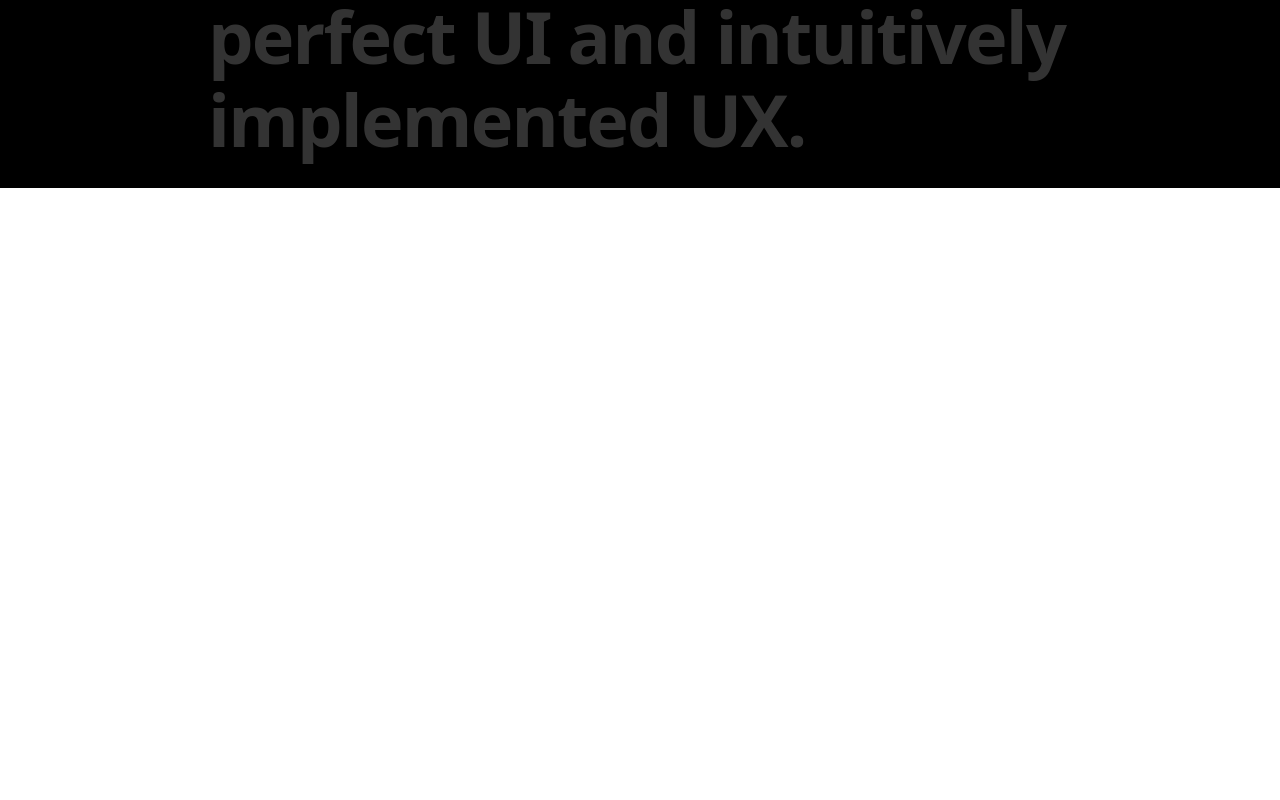
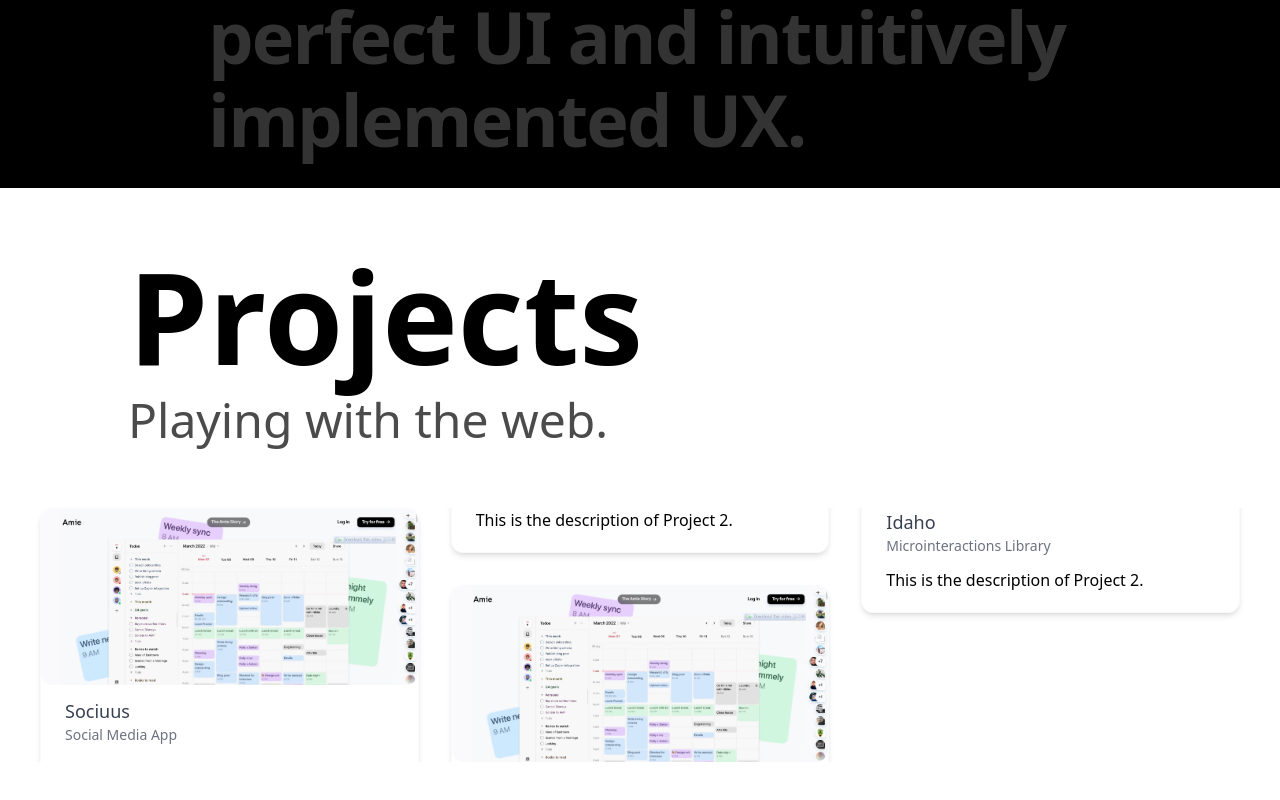
Before and after one commit to amartya2002/amartyasinha, a Next.js app: page / in a window 1280 px wide. Shown: the part 1424-2224 px from the top of the page. Before the commit the page ends 1612 px from the top, so only its background shows below. Built offline with nearby package versions, Linux system fonts and the light colour scheme.

Commit message:
Works, Link to resume

```diff
--- a/package.json
+++ b/package.json
@@ -12,6 +12,8 @@
     "node": "18"
   },
   "dependencies": {
+    "@heroicons/react": "^2.0.18",
+    "@radix-ui/react-dialog": "^1.0.4",
     "@studio-freight/react-lenis": "^0.0.23",
     "@types/node": "20.4.2",
     "@types/react": "18.2.15",
@@ -27,6 +29,8 @@
     "react": "18.2.0",
     "react-dom": "18.2.0",
     "react-icons": "^4.10.1",
+    "react-slick": "^0.29.0",
+    "slick-carousel": "^1.8.1",
     "tailwindcss": "3.3.3",
     "typescript": "5.1.6"
   }
--- a/src/app/globals.css
+++ b/src/app/globals.css
@@ -1,3 +1,4 @@
+
 @tailwind base;
 @tailwind components;
 @tailwind utilities;
--- a/src/app/page.tsx
+++ b/src/app/page.tsx
@@ -3,6 +3,7 @@ import Hero from '@/components/Hero';
 import { ReactElement, useContext, useEffect, useRef } from 'react';
 import { ScrollProvider } from '@/components/Providers/ScrollProvider';
 import Intro from '@/components/Intro';
+import Works from '@/components/Works/Works';
 
 
 export default function Page() {
@@ -11,6 +12,7 @@ export default function Page() {
     <ScrollProvider>
       <Hero />
       <Intro/>
+      <Works/>
     </ScrollProvider>
 
   )
--- a/src/components/Hero.tsx
+++ b/src/components/Hero.tsx
@@ -50,7 +50,7 @@ export default function Hero(): ReactElement {
                 Read more
               </Link>
               <Link
-                href="/about"
+                href="https://drive.google.com/file/d/1q-1OKmv5wOnPSHG2h2pWOuvqO1eRM-AS/view?usp=sharing"
                 className="underline-magical text-md w-max cursor-pointer sm:text-lg md:text-xl xl:text-xl text-gray-600"
               >
                 Resume
--- /dev/null
+++ b/src/components/Work-test/Works.tsx
@@ -0,0 +1,51 @@
+const features = [
+    {
+        title: "Use your calender as a todo list",
+        id: "todo-list",
+    },
+    {
+        title: "Use your calender as a todo list",
+        id: "todo-list",
+    },
+    {
+        title: "Use your calender as a todo list",
+        id: "todo-list",
+    },
+    {
+        title: "Use your calender as a todo list",
+        id: "todo-list",
+    },
+    {
+        title: "Use your calender as a todo list",
+        id: "todo-list",
+    },
+    {
+        title: "Use your calender as a todo list",
+        id: "todo-list",
+    },
+]
+
+export default function Works() {
+    return (
+        <div className="mx-auto max-w-6xl px-4 ">
+            <div className="flex w-full gap-60 items-start ">
+                <div className="w-full py-[50vh]">
+                    <ul>
+                        {features.map((feature) => (
+                            <li key={feature.id}>
+                                <p className="text-5xl text-gray-300 py-16">
+                                    {feature.title}
+                                </p>
+                            </li>
+                        ))}
+                    </ul>
+                </div>
+                <div className="sticky top-0 flex h-screen w-full items-center">
+                    <div className=" w-64 aspect-square bg-slate-900 rounded-xl"></div>
+                </div>
+
+            </div>
+
+        </div>
+    )
+}
--- /dev/null
+++ b/src/components/Works/Carousal.tsx
@@ -0,0 +1,66 @@
+"use client"
+import React, { useState } from 'react';
+import { BsChevronLeft, BsChevronRight } from 'react-icons/bs';
+
+// Sample project data (replace this with your actual project data)
+const projects = [
+  {
+    id: 1,
+    title: 'Project 1',
+    image: '/project1.jpg',
+    text: 'Description of Project 1',
+  },
+  {
+    id: 2,
+    title: 'Project 2',
+    image: '/project2.jpg',
+    text: 'Description of Project 2',
+  },
+  // Add more projects here...
+];
+
+const Carousel = () => {
+  const [activeSlide, setActiveSlide] = useState(0);
+
+  const handlePrevSlide = () => {
+    setActiveSlide((prevSlide) => (prevSlide === 0 ? projects.length - 1 : prevSlide - 1));
+  };
+
+  const handleNextSlide = () => {
+    setActiveSlide((prevSlide) => (prevSlide === projects.length - 1 ? 0 : prevSlide + 1));
+  };
+
+  return (
+    <div className="relative overflow-hidden ">
+      <div className="flex  transition-transform duration-300" style={{ transform: `translateX(-${activeSlide * 100}%)` }}>
+        {projects.map((project) => (
+          <div key={project.id} className="w-full flex-none p-4">
+            <div className="bg-white rounded-lg shadow-lg overflow-hidden">
+              <img src={project.image} alt={project.title} className="w-full h-64 object-cover rounded-t-lg" />
+              <div className="p-4">
+                <h3 className="text-xl font-semibold mb-2">{project.title}</h3>
+                <p className="text-gray-600">{project.text}</p>
+              </div>
+            </div>
+          </div>
+        ))}
+      </div>
+
+      <button
+        className="absolute top-1/2 left-0 transform -translate-y-1/2 -translate-x-4 p-2 rounded-full bg-gray-200 hover:bg-gray-300 focus:outline-none"
+        onClick={handlePrevSlide}
+      >
+        <BsChevronLeft className="h-6 w-6 text-gray-600" />
+      </button>
+
+      <button
+        className="absolute top-1/2 right-0 transform -translate-y-1/2 translate-x-4 p-2 rounded-full bg-gray-200 hover:bg-gray-300 focus:outline-none"
+        onClick={handleNextSlide}
+      >
+        <BsChevronRight className="h-6 w-6 text-gray-600" />
+      </button>
+    </div>
+  );
+};
+
+export default Carousel;
--- /dev/null
+++ b/src/components/Works/MasonryLayout.tsx
@@ -0,0 +1,59 @@
+import React from 'react';
+import Link from 'next/link';
+import ProjectCards from './ProjectCard';
+const projects = [
+    {
+      id: 1,
+      title: 'Sociuus',
+      subtitle: 'Social Media App',
+      description: 'This is the description of Project 2.',
+      image: 'amie.png',
+    },
+    {
+      id: 2,
+      title: 'Idaho',
+      subtitle: 'Microinteractions Library',
+      description: 'This is the description of Project 2.',
+      image: 'amie.png',
+    },
+  ];
+const MasonryLayout = () => {
+    return (
+        <div className=''>
+            <div className="mx-auto w-screen max-w-3xl px-8 sm:px-9 xl:max-w-5xl xl:px-0 pt-16 ">
+
+                <div className="flex cursor-default flex-col space-y-4 ">
+                    <h1 className="text-5xl font-semibold sm:text-7xl md:text-8xl xl:text-9xl dark:text-white">
+                        Projects
+                    </h1>
+                    <h2 className="text-3xl font-medium opacity-70  sm:text-6xl md:text-6xl xl:text-5xl">
+                        Playing with the web.
+                    </h2>
+                </div>
+            </div>
+            <div className="py-16 px-4 ">
+                <div className="container m-auto px-6  md:px-12 xl:px-6 ">
+
+                    <div className="md:columns-2 lg:columns-3 gap-8 space-y-8 ">
+
+                    {projects.map((project) => (
+        <ProjectCards
+          key={project.id}
+          title={project.title}
+          subtitle={project.subtitle}
+          description={project.description}
+          image={project.image}
+        />
+      ))}
+
+
+
+
+                    </div>
+                </div>
+            </div>
+        </div>
+    );
+};
+
+export default MasonryLayout;
--- /dev/null
+++ b/src/components/Works/ProjectCard.tsx
@@ -0,0 +1,28 @@
+"use client"
+import { motion as m } from "framer-motion";
+const ProjectCards = ({image, subtitle, title, description}) => {
+  return (
+    <m.div whileHover={{ scale: 1.1 }}
+      whileTap={{ scale: 0.9 }}
+      className="aspect-video border border-gray-50 dark:border-gray-800 rounded-xl bg-white dark:bg-black shadow-md ">
+      <img className="rounded-xl" src={image} alt={title} />
+      <div className="px-6">
+
+        <div className="flex gap-4  my-3 ">
+          <div>
+            <h2 className="text-lg font-medium text-gray-700 dark:text-white">{title}</h2>
+            <p className="text-sm text-gray-500 dark:text-gray-400">{subtitle}</p>
+          </div>
+        </div>
+        <div>
+          <p className=" pb-5 dark:text-gray-400">{description}</p>
+        </div>
+
+
+      </div>
+
+
+    </m.div>
+  )
+}
+export default ProjectCards;
--- /dev/null
+++ b/src/components/Works/VerticalTabs.tsx
@@ -0,0 +1,7 @@
+export default function VerticalTabs(){
+    return(
+        <div>
+            Tabs
+        </div>
+    )
+}
--- /dev/null
+++ b/src/components/Works/Works.tsx
@@ -0,0 +1,10 @@
+
+import MasonryLayout from "./MasonryLayout"
+export default function Works() {
+    return (
+        <div className="dark:bg-black ">
+
+            <MasonryLayout />
+        </div>
+    )
+}
```
Also changed, not shown: public/amie.png (added), 1 other file (tests, documents, lock files or other folders).
